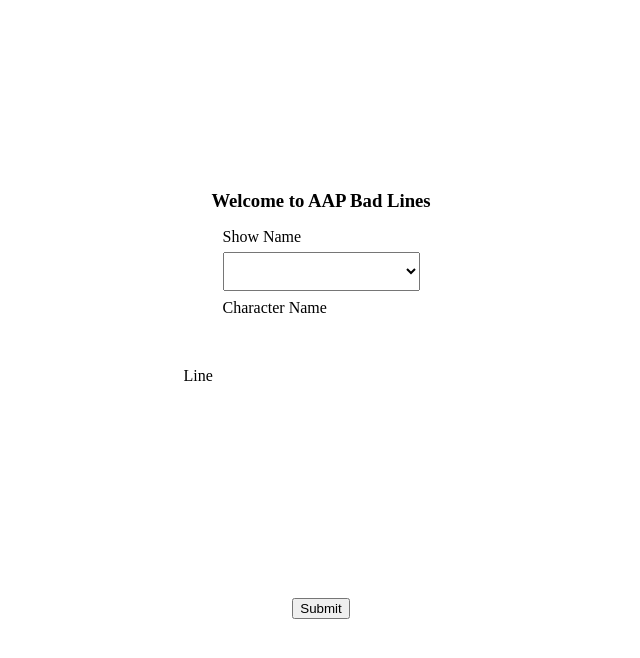
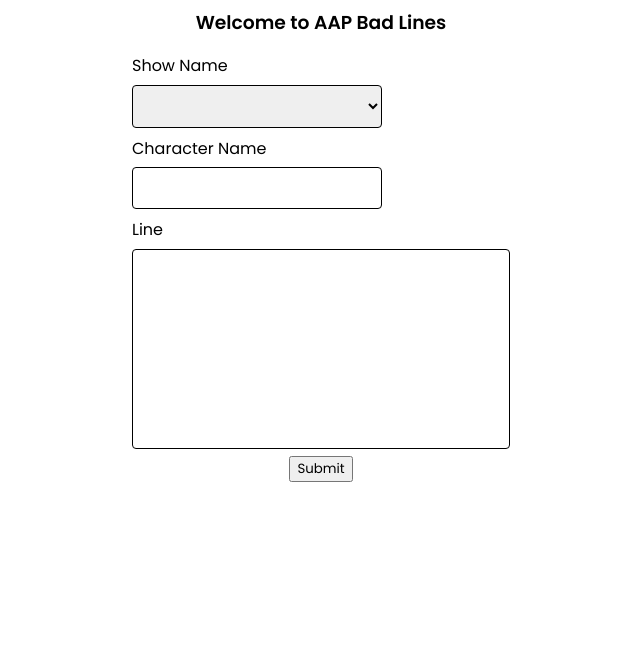
Before and after one commit to SoulXP/aapwebtools, a Vue app in the folder client/: page / in a window 1280 px wide. Shown: the top 658 px of the page, without its empty margins (319-959 px from the left). Built offline with nearby package versions, Linux system fonts and the light colour scheme.

Commit message:
basic borders for bad lines form

```diff
--- a/client/src/App.vue
+++ b/client/src/App.vue
@@ -2,5 +2,10 @@
   <router-view/>
 </template>
 
-<style>
+<style scoped>
+  @import url('https://fonts.googleapis.com/css2?family=Poppins:wght@300;400;600&display=swap');
+
+  * {
+      font-family: 'Poppins', sans-serif;
+  }
 </style>
--- a/client/src/components/BadLineForm.vue
+++ b/client/src/components/BadLineForm.vue
@@ -4,9 +4,7 @@
             <div class="form-element">
                 <label for="show">Show Name</label>
                 <select v-model="showName" name="show">
-                    <option>One</option>
-                    <option>Two</option>
-                    <option>Three</option>
+                    <option v-for="name in showNames" :key="name">{{ name }}</option>
                 </select>
             </div>
             <div class="form-element">
@@ -29,7 +27,11 @@ export default {
     name: 'BadLineForm',
     data () {
         return {
-            showName: '',
+            showNames: [
+                'One',
+                'Two',
+                'Three'
+            ],
             characterName: '',
             line: ''
         }
@@ -62,6 +64,7 @@ export default {
     * {
         margin: 0;
         box-sizing: border-box;
+        font-family: 'Poppins', sans-serif;
     }
 
     #badline-form {
@@ -78,7 +81,8 @@ export default {
         max-width: 250px;
         margin-top: 0.5em;
         padding: 0.75em;
-        border: none;
+        border: 0.1em solid black;
+        border-radius: 4px;
     }
 
     #badline-form input:focus, #badline-form textarea:focus, #badline-form select:focus {
@@ -91,13 +95,16 @@ export default {
         height: 200px;
         padding: 0.75em;
         margin-top: 0.5em;
-        border: none;
+        border: 0.1em solid black;
+        border-radius: 4px;
     }
 
     #badline-form select {
         max-width: 250px;
         margin-top: 0.5em;
         padding: 0.75em;
+        border: 0.1em solid black;
+        border-radius: 4px;
     }
 
     #badline-form button {
@@ -107,12 +114,15 @@ export default {
 
     #badline-form .form-group {
         display: flex;
+        width: 100%;
         flex-direction: column;
-        justify-content: space-between;
+        justify-content: flex-start;
+        align-items: flex-start;
     }
 
     #badline-form .form-element {
         display: flex;
+        min-width: 100%;
         flex-direction: column;
         justify-content: space-between;
         margin-top: 0.5em;
--- /dev/null
+++ b/client/src/css/globalStyles.css
@@ -0,0 +1,6 @@
+@import url('https://fonts.googleapis.com/css2?family=Poppins:wght@300;400;600&display=swap');
+
+* {
+    font-family: 'Poppins', sans-serif;
+
+}
--- a/client/src/views/Landing.vue
+++ b/client/src/views/Landing.vue
@@ -35,7 +35,6 @@ export default {
 
   #main {
     display: flex;
-    margin-top: 15%;
     flex-direction: column;
     justify-content: center;
     align-items: center;
```
Also changed, not shown: client/src/main.js (line endings or trailing spaces), 2 other files (tests, documents, lock files or other folders).
